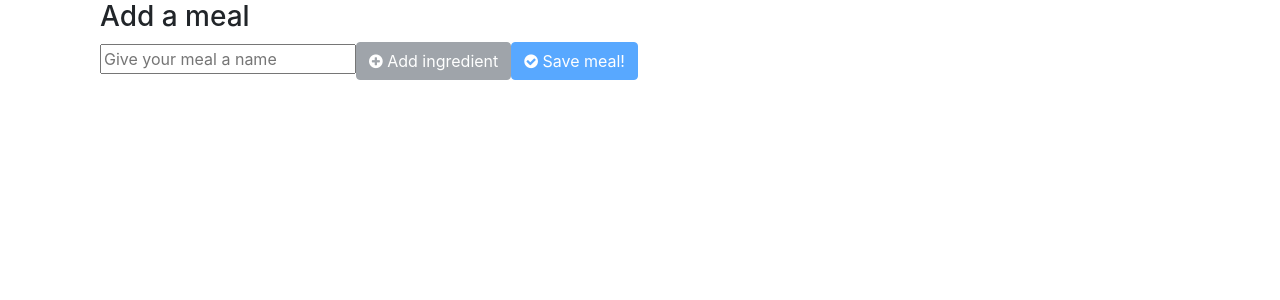
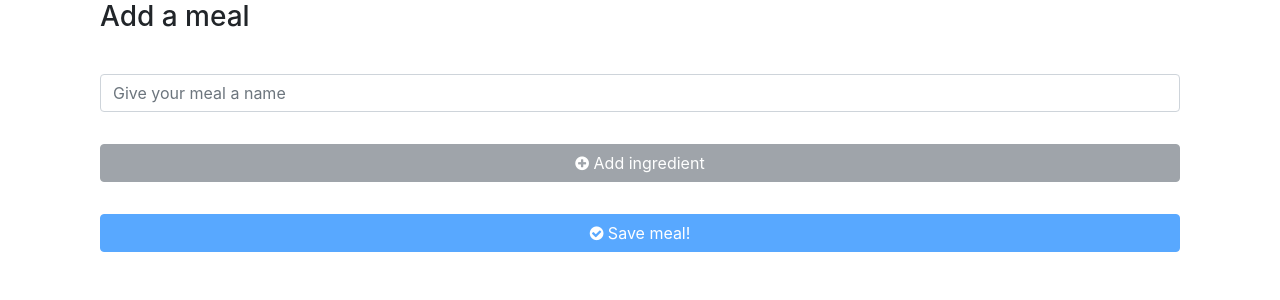
Before and after one commit to toomuchcoffee/paleo-challenge, an Angular app in the folder paleo-challenge-frontend/src/main/frontend/: page /meals/new in a window 1280 px wide. Shown: the top 300 px of the page. Built offline with nearby package versions, Linux system fonts and the light colour scheme.

Commit message:
fiddle around with form layout

```diff
--- a/paleo-challenge-frontend/src/main/frontend/src/app/meal-create/meal-create.component.html
+++ b/paleo-challenge-frontend/src/main/frontend/src/app/meal-create/meal-create.component.html
@@ -1,29 +1,49 @@
-<div class="container">
+<div class="container-fluid">
+  <div class="form-group row">
+    <div class="form-group col-sm-12">
       <h3>Add a meal</h3>
+    </div>
+  </div>
+  <form [formGroup]="form" novalidate (ngSubmit)="onSubmit(form.value)">
+    <div class="form-group row">
+      <div class="form-group col-sm-12">
+        <input formControlName="name" class="form-control form-rounded" placeholder="Give your meal a name"/>
+      </div>
+    </div>
 
-  <form [formGroup]="form" novalidate (ngSubmit)="onSubmit(form.value)">
-    <div>
-      <input formControlName="name" placeholder="Give your meal a name"/>
-
-      <div formArrayName="ingredients"
-           *ngFor="let ingredient of getIngredients().controls; let i = index">
+    <div formArrayName="ingredients" *ngFor="let ingredient of getIngredients().controls; let i = index">
       <div [formGroupName]="i">
-          <input formControlName="name" placeholder="Add ingredient #{{i+1}}"/>
-          <button type="button" (click)="removeIngredient(i)" class="btn btn-danger">
+        <div class="form-group row">
+          <div class="form-group col-sm-12 input-group">
+            <div class="input-group">
+              <input formControlName="name" class="form-control form-rounded" placeholder="Add ingredient #{{i+1}}"/>
+              <div class="input-group-append">
+                <button type="button" (click)="removeIngredient(i)" class="form-control btn btn-danger">
                   <i class="fa fa-minus-circle"></i>
                 </button>
               </div>
             </div>
+          </div>
+        </div>
+      </div>
+    </div>
 
-      <button type="button" (click)="addIngredient()" [disabled]="!form.valid" class="btn btn-secondary">
+    <div class="form-group row">
+      <div class="form-group col-sm-12">
+        <button type="button" (click)="addIngredient()" [disabled]="!form.valid" class="btn btn-secondary btn-block">
           <i class="fa fa-plus-circle"></i>
           Add ingredient
         </button>
-      <button type="submit" [disabled]="!form.valid" class="btn btn-primary">
+      </div>
+    </div>
+    <div class="form-group row">
+      <div class="form-group col-sm-12">
+        <button type="submit" [disabled]="!form.valid" class="btn btn-primary btn-block">
           <i class="fa fa-check-circle"></i>
           Save meal!
         </button>
+      </div>
+    </div>
 
-    </div>
   </form>
 </div>
```
Lines whose indentation alone changed are shown as unchanged.
